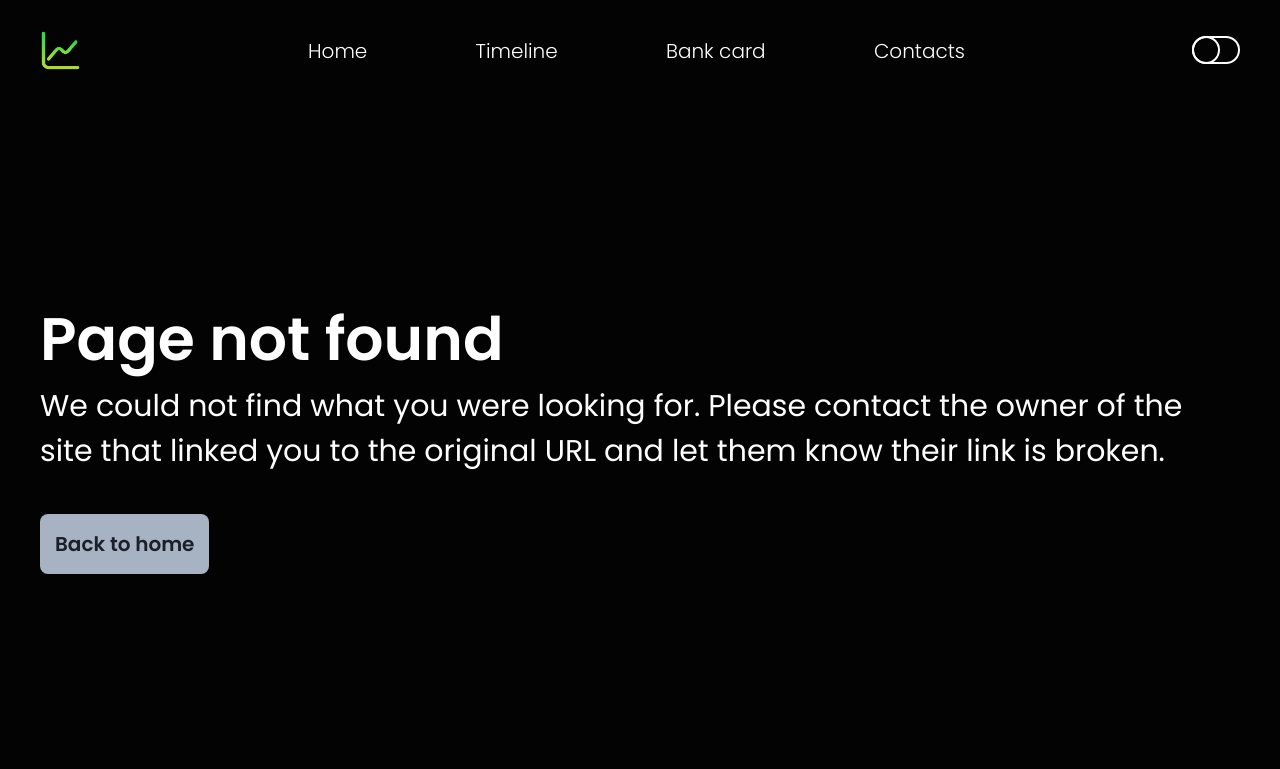
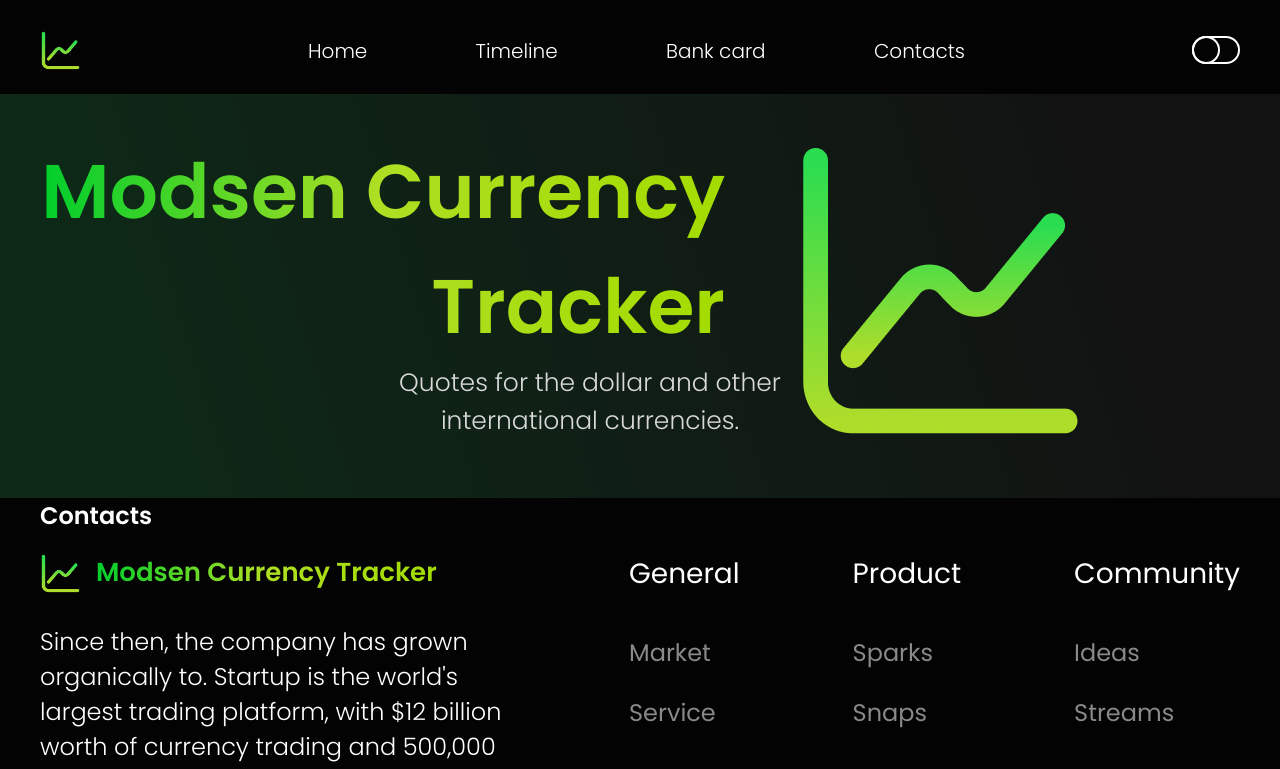
Before and after one commit to Stesho/currencyTracker, a React (Create React App) app: page /contacts in a window 1280 px wide. Shown: the top 769 px of the page. Built offline with nearby package versions, Linux system fonts and the light colour scheme; no server answers.

Commit message:
feat: add contacts page

```diff
--- /dev/null
+++ b/src/pages/contacts/ContactsPage.tsx
@@ -0,0 +1,18 @@
+import React, { PureComponent } from 'react';
+
+import { Info } from '@/components/ui/info/Info';
+
+class ContactsPage extends PureComponent {
+  render() {
+    return (
+      <main>
+        <Info />
+        <section className='container'>
+          <h2>Contacts</h2>
+        </section>
+      </main>
+    );
+  }
+}
+
+export default ContactsPage;
--- a/src/rounting/Router.tsx
+++ b/src/rounting/Router.tsx
@@ -2,6 +2,7 @@ import React from 'react';
 import { Route, Routes } from 'react-router-dom';
 
 import { BankCardPage } from '@/pages/bankCard/BankCardPage';
+import ContactsPage from '@/pages/contacts/ContactsPage';
 import { HomePage } from '@/pages/home/HomePage';
 import { NotFound } from '@/pages/notFound/NotFound';
 import { TimelinePage } from '@/pages/timeline/TimelinePage';
@@ -11,6 +12,7 @@ export const Router = () => (
     <Route path='/' element={<HomePage />} />
     <Route path='timeline' element={<TimelinePage />} />
     <Route path='bank-card' element={<BankCardPage />} />
+    <Route path='contacts' element={<ContactsPage />} />
     <Route path='*' element={<NotFound />} />
   </Routes>
 );
```
